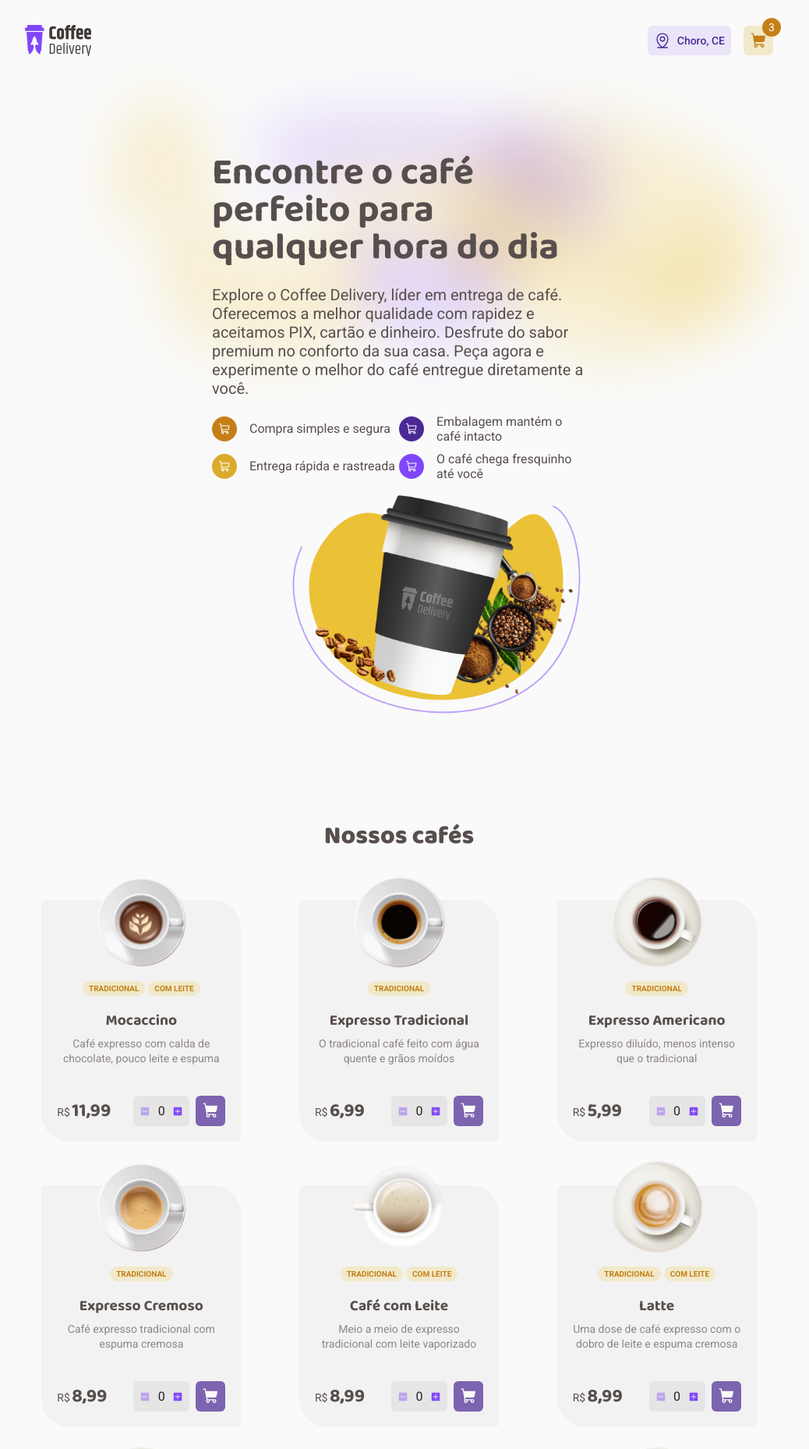
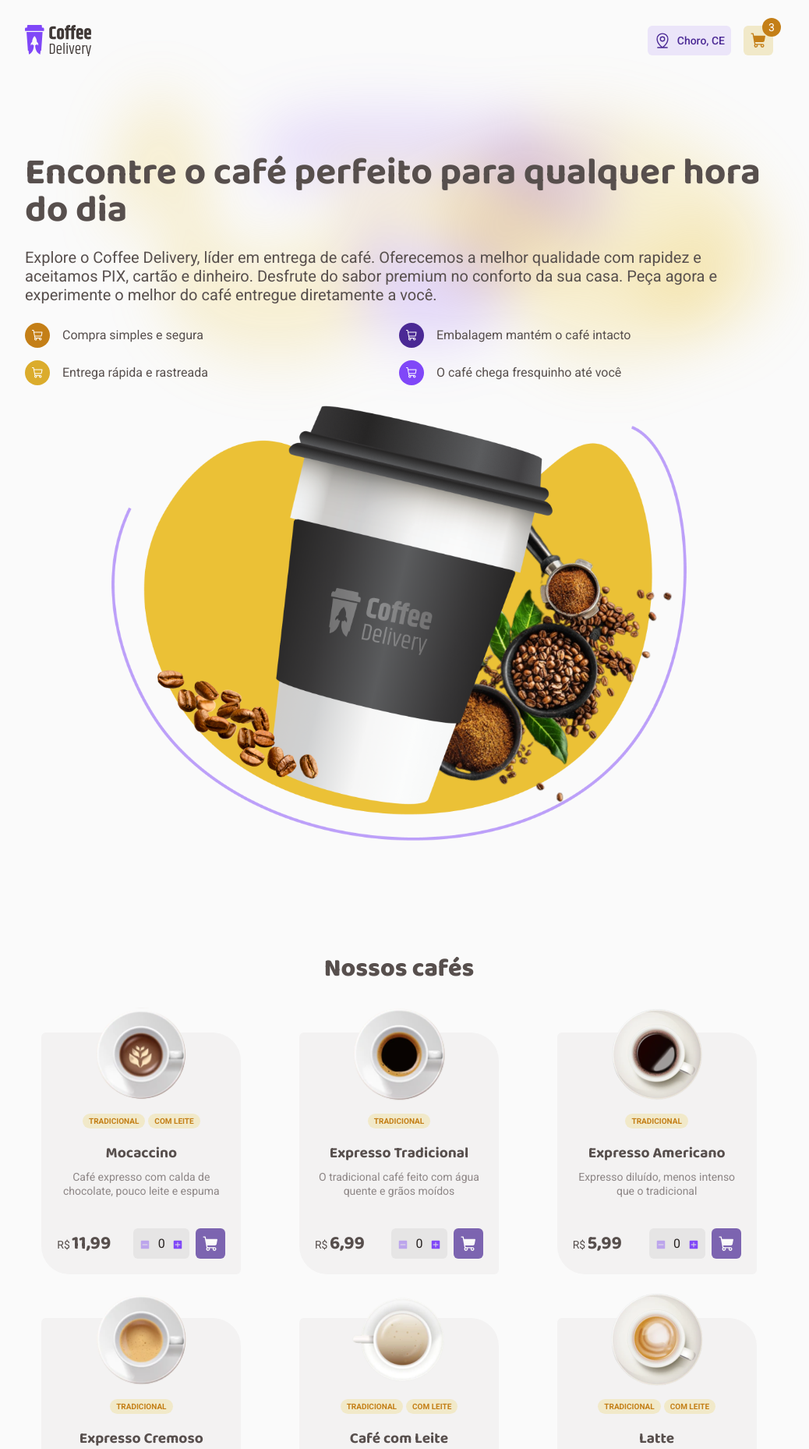
Before and after one commit to alvarobianor/coffee-delivery, a React (Vite) app: page / in a window 1280 px wide. Shown: the top 1858 px of the page at 78% size, without its empty margins (128-1166 px from the left). Built offline with nearby package versions, Linux system fonts and the light colour scheme.

Commit message:
Responsiveness and html tag fix

```diff
--- a/src/Components/CoffeCard/index.tsx
+++ b/src/Components/CoffeCard/index.tsx
@@ -112,7 +112,7 @@
   font-weight: bold;
 `;
 
-const Title = styled.h2`
+const Title = styled.h3`
   width: 100%;
   font-family: ${({ theme }) => theme.fonts.title};
   font-size: ${({ theme }) => theme.textSizes['title-title-s']};
--- a/src/Components/Infos/index.tsx
+++ b/src/Components/Infos/index.tsx
@@ -75,6 +75,11 @@
   width: 50%;
   justify-content: right;
 
+  @media (max-width: 1300px) {
+    width: 100%;
+    justify-content: center;
+  }
+
   img {
     max-width: 80%;
     height: auto;
@@ -89,6 +94,10 @@
   display: flex;
   flex-direction: column;
   gap: 1.5rem;
+
+  @media (max-width: 1300px) {
+    width: 100%;
+  }
 `;
 
 const TitleInfo = styled.h1`
```
